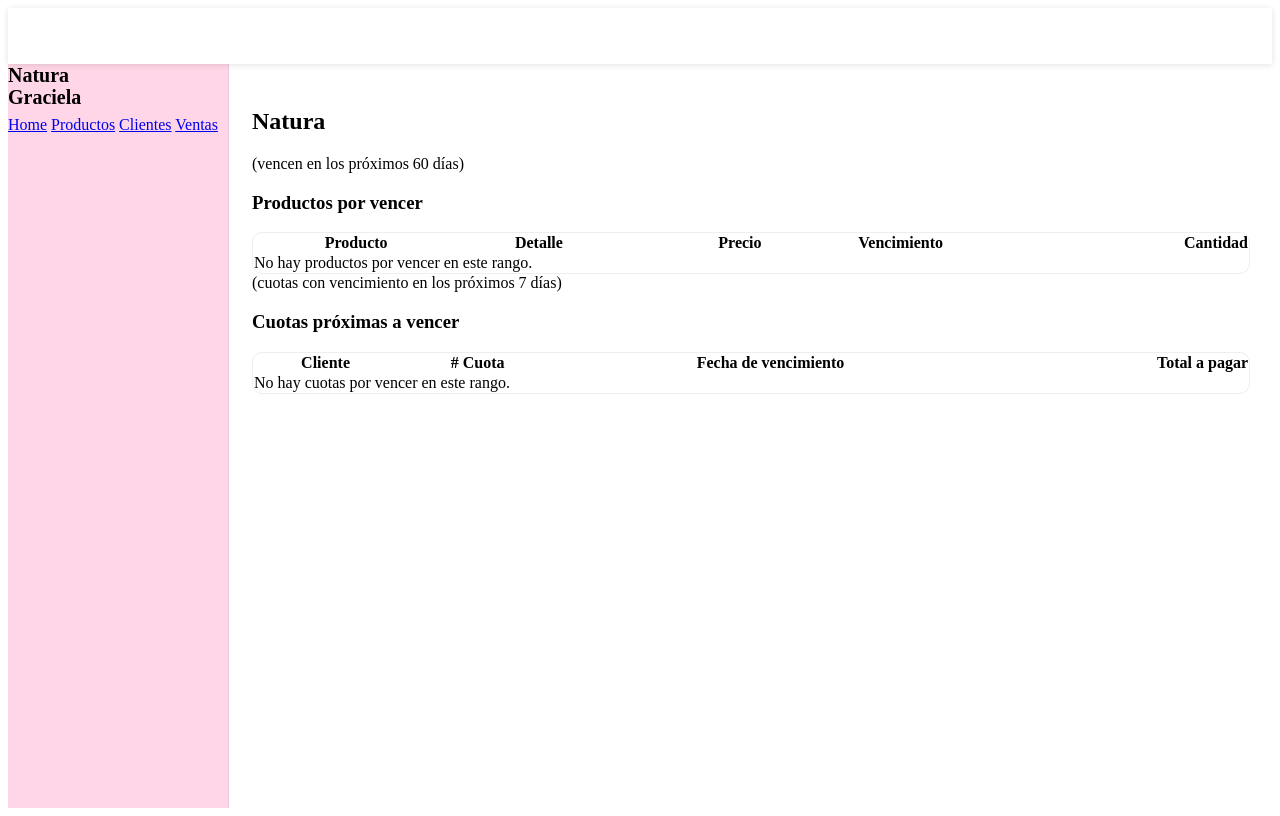
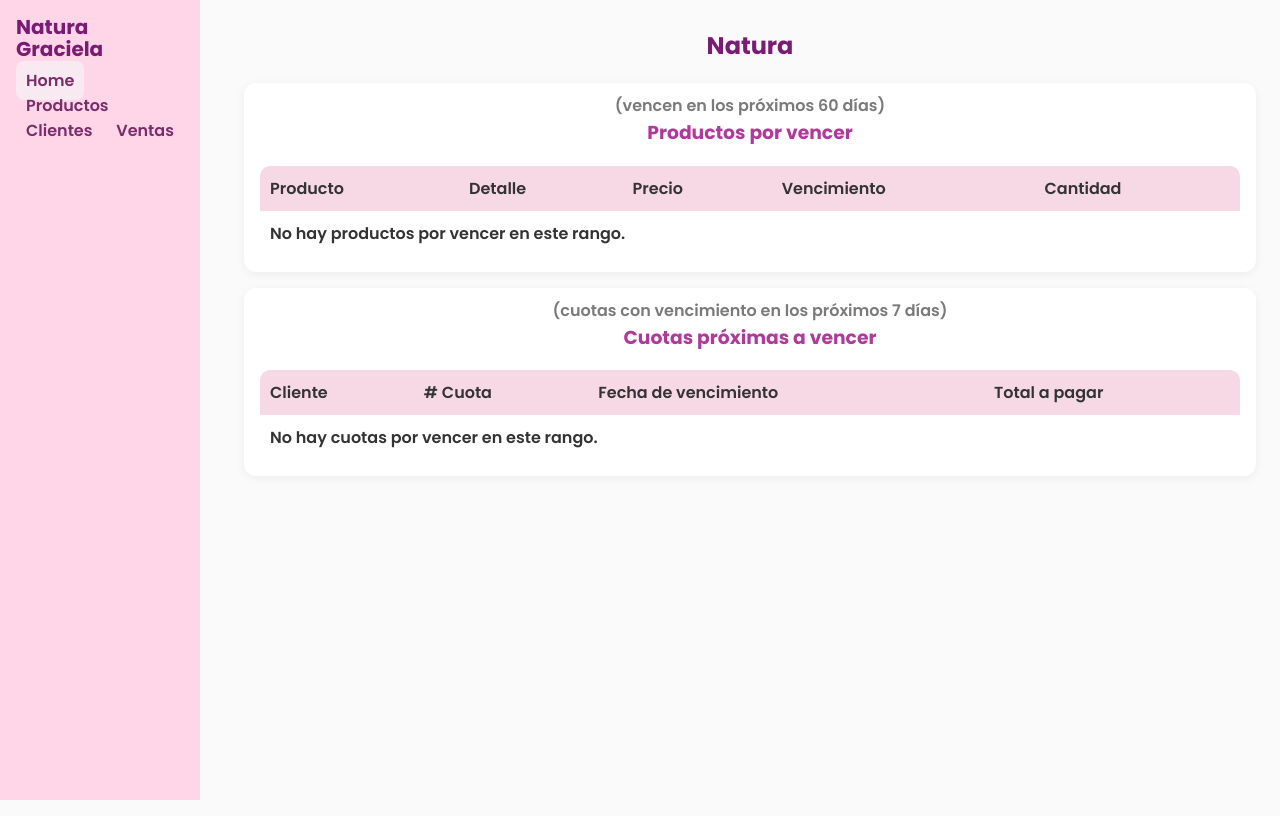
Before and after one commit to Ewuawo/Natura, a website: page public/index.html in a window 1280 px wide. Drawn offline with Linux system fonts and the light colour scheme; no server answers.

Commit message:
modificacion de estilos

```diff
--- a/public/styles.css
+++ b/public/styles.css
@@ -1,136 +1,196 @@
-/* ===== Responsive + Topbar + Off-canvas ===== */
 :root {
-  --sidebar-w: 220px;
-  --topbar-h: 56px;
+  --pink: #f7d9e6;
+  --rose: #f9e9f0;
+  --brand: #7a1b74;
+  --ink: #333;
+  --bg: #fafafa;
+}
+* {
+  box-sizing: border-box;
+}
+body {
+  margin: 0;
+  font-family: "Poppins", sans-serif;
+  font-weight: 600; /* semi-bold */
+  color: var(--ink);
+  background: var(--bg);
+}
+.sidebar {
+  position: fixed;
+  left: 0;
+  top: 0;
+  bottom: 0;
+  width: 200px;
+  padding: 16px;
+  background: #ffd6e7;
+}
+.sidebar h1 {
+  margin: 0 0 16px;
+  color: var(--brand);
+  line-height: 1.1;
+}
+.sidebar nav {
+  display: flex;
+  flex-direction: column;
+  gap: 8px;
+}
+.sidebar a {
+  color: #7a2d6a;
+  text-decoration: none;
+  padding: 8px 10px;
+  border-radius: 8px;
+}
+.sidebar a.active,
+.sidebar a:hover {
+  background: var(--rose);
+}
+.content {
+  margin-left: 220px;
+  padding: 24px;
+}
+.title {
+  color: var(--brand);
+  text-align: center;
+  margin-top: 4px;
+}
+.card {
+  background: white;
+  border-radius: 12px;
+  padding: 16px;
+  margin: 16px 0;
+  box-shadow: 0 2px 10px rgba(0, 0, 0, 0.06);
+}
+.card h3 {
+  text-align: center;
+  color: #b03a9b;
+  margin-top: 0;
+}
+.muted {
+  color: #7a7a7a;
+  text-align: center;
+  margin-top: -6px;
+}
+table {
+  width: 100%;
+  border-collapse: separate;
+  border-spacing: 0;
+  overflow: hidden;
+  border-radius: 10px;
+  background: var(--bg);
+}
+thead th {
+  background: var(--pink);
+  text-align: left;
+  padding: 10px;
+  font-weight: 600;
+}
+tbody td {
+  background: white;
+  padding: 10px;
+  border-top: 1px solid #eee;
+}
+tbody tr:first-child td {
+  border-top: none;
+}
+/* Centrar columnas Precio y Cantidad en las tablas */
+#tbl-productos-vencer td:nth-child(3),
+#tbl-productos-vencer th:nth-child(3),
+#tbl-productos-vencer td:nth-child(5),
+#tbl-productos-vencer th:nth-child(5) {
+  text-align: center;
+}
+/* =========================
+   🟣 Responsive + Hamburguesa
+   (añadir al final de styles.css)
+   ========================= */
+
+/* Header superior (solo se muestra en móviles) */
+.topbar {
+  display: none; /* oculto en desktop */
+  position: sticky;
+  top: 0;
+  height: 56px;
+  background: #ffd6e7;
+  border-bottom: 1px solid #f3c6da;
+  padding: 0 12px;
+  align-items: center;
+  gap: 12px;
+  z-index: 1001;
+}
+.topbar .hamburger {
+  font-size: 22px;
+  line-height: 1;
+  background: white;
+  border: 1px solid #f0bcd3;
+  border-radius: 8px;
+  width: 40px;
+  height: 36px;
+  cursor: pointer;
+}
+.topbar .brand {
+  font-weight: 700;
+  color: var(--brand);
+}
+.topbar .brand span {
+  font-weight: 600;
+  opacity: 0.9;
 }
 
-/* Topbar fija */
+/* ====== Móvil / Tablet ====== */
+@media (max-width: 768px) {
+  /* Mostrar header en móvil */
   .topbar {
-  position: sticky;
-  top: 0;
-  z-index: 30;
-  height: var(--topbar-h);
     display: flex;
-  align-items: center;
-  gap: 12px;
-  padding: 0 14px;
-  background: var(--brand); /* usa tu color de marca */
-  color: #fff;
-  box-shadow: 0 1px 6px rgba(0, 0, 0, 0.12);
-}
-.topbar .brand {
-  font-size: 18px;
-  margin: 0;
   }
 
-/* Botón hamburguesa */
-.hamburger {
-  width: 40px;
-  height: 40px;
-  display: inline-flex;
-  flex-direction: column;
-  justify-content: center;
-  gap: 4px;
-  background: transparent;
-  border: 0;
-  cursor: pointer;
-  padding: 0;
+  /* El sidebar pasa a “correr” desde el borde izquierdo */
+  .sidebar {
+    transform: translateX(-100%); /* oculto por defecto en móvil */
+    transition: transform 0.25s ease;
+    width: min(82vw, 280px); /* más ancho cómodo en móvil */
+    z-index: 1000;
+    box-shadow: 0 10px 20px rgba(0, 0, 0, 0.15);
   }
-.hamburger span {
-  display: block;
-  width: 22px;
-  height: 2px;
-  background: #fff;
-  border-radius: 2px;
+  /* Cuando el body tiene la clase .menu-open, mostramos el menú */
+  body.menu-open .sidebar {
+    transform: translateX(0);
   }
 
-/* === OVERRIDES a tu layout viejo (sidebar fija + margin-left) === */
-.sidebar {
-  position: static;
-  width: var(--sidebar-w);
-}
+  /* El contenido ocupa todo el ancho (sin margen izquierdo) */
   .content {
-  margin-left: 0;
-  padding: 24px;
+    margin: 0;
+    padding: 16px;
+    padding-top: 12px; /* el topbar ya ocupa altura */
   }
 
-/* Desktop: grid con sidebar + contenido */
-@media (min-width: 768px) {
-  body {
-    display: grid;
-    grid-template-columns: var(--sidebar-w) 1fr;
-    grid-template-rows: var(--topbar-h) 1fr;
-    grid-template-areas:
-      "topbar topbar"
-      "sidebar content";
-    min-height: 100dvh;
+  /* Tablas scrolleables si no entran en ancho */
+  table {
+    display: block;
+    overflow-x: auto;
+    white-space: nowrap;
   }
-  .topbar {
-    grid-area: topbar;
-  }
-  .sidebar {
-    grid-area: sidebar;
-    position: sticky;
-    top: var(--topbar-h);
-    min-height: calc(100dvh - var(--topbar-h));
-    background: #ffd6e7; /* tu rosa */
-    border-right: 1px solid #f0c8da;
-  }
-  .content {
-    grid-area: content;
+
+  /* Pequeños ajustes de padding para tarjetas en pantallas chicas */
+  .card {
+    padding: 12px;
   }
 }
 
-/* Mobile: sidebar como off-canvas */
-@media (max-width: 767px) {
-  .sidebar {
-    position: fixed;
-    top: var(--topbar-h);
-    left: 0;
-    height: calc(100dvh - var(--topbar-h));
-    transform: translateX(-100%);
-    transition: transform 0.25s ease;
-    z-index: 40;
-    padding: 16px;
-    background: #ffd6e7;
-    width: var(--sidebar-w);
-  }
-  .sidebar.open {
-    transform: translateX(0);
-  }
-  .backdrop {
-    position: fixed;
-    inset: 0;
-    background: rgba(0, 0, 0, 0.35);
-    opacity: 0;
-    visibility: hidden;
-    transition: 0.2s ease;
-    z-index: 35;
-  }
-  .backdrop.show {
-    opacity: 1;
-    visibility: visible;
-  }
-  body.no-scroll {
-    overflow: hidden;
+/* Opcional: tablet intermedia */
+@media (max-width: 900px) and (min-width: 769px) {
+  .content {
+    margin-left: 220px;
+  } /* conservás tu layout */
+  table {
+    font-size: 14px;
   }
 }
 
-/* Tablas responsivas (scroll horizontal en pantallas chicas) */
-.table-responsive {
-  width: 100%;
-  overflow-x: auto;
-  -webkit-overflow-scrolling: touch;
-  border: 1px solid #eee;
-  border-radius: 10px;
-  background: white;
+/* Botones/inputs un poco más cómodos en móvil */
+@media (max-width: 480px) {
+  input,
+  select,
+  button {
+    font-size: 16px;
   }
-.table-responsive table {
-  width: 100%;
-  border-collapse: collapse;
 }
-
-/* Utilidades */
-.right {
-  text-align: right;
-}
```
Lines whose indentation alone changed are shown as unchanged.
